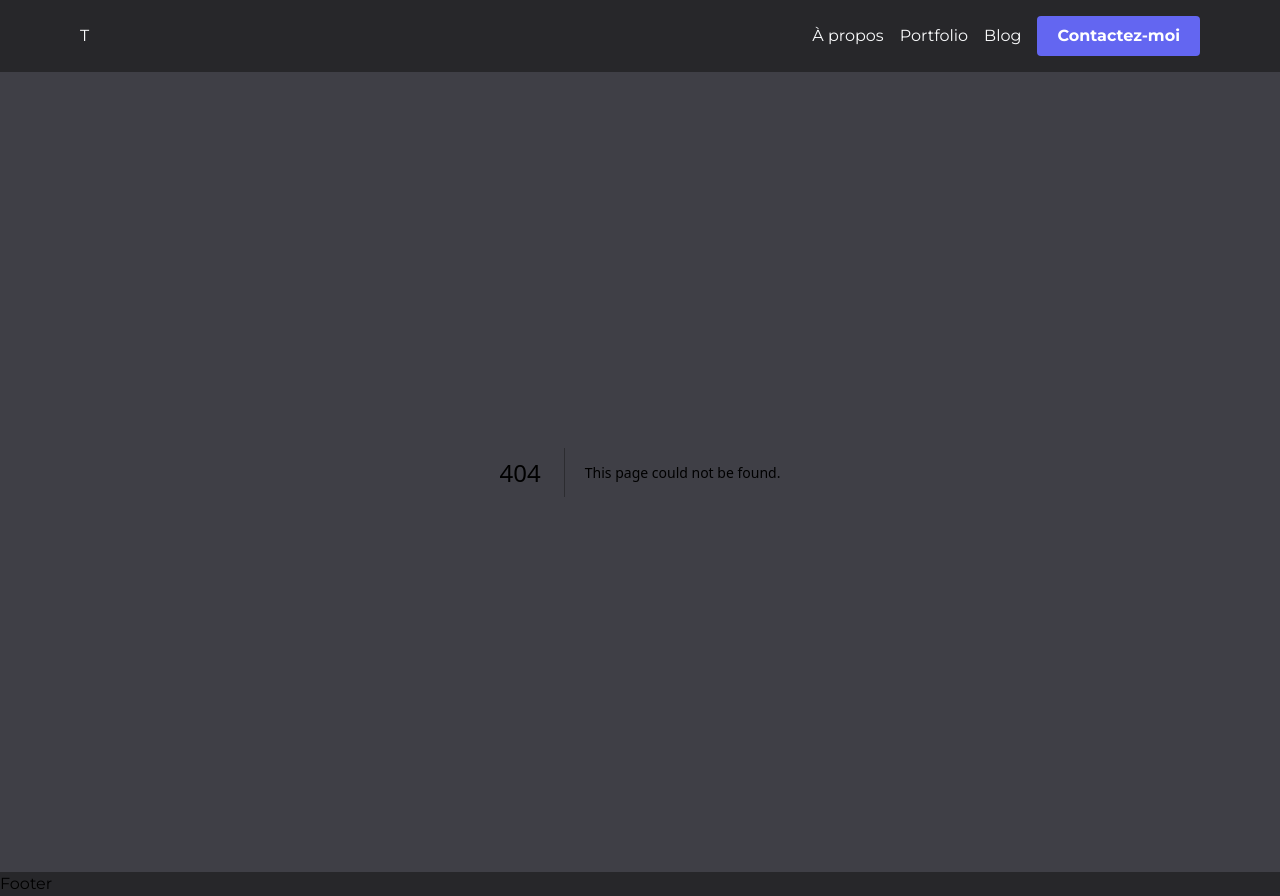
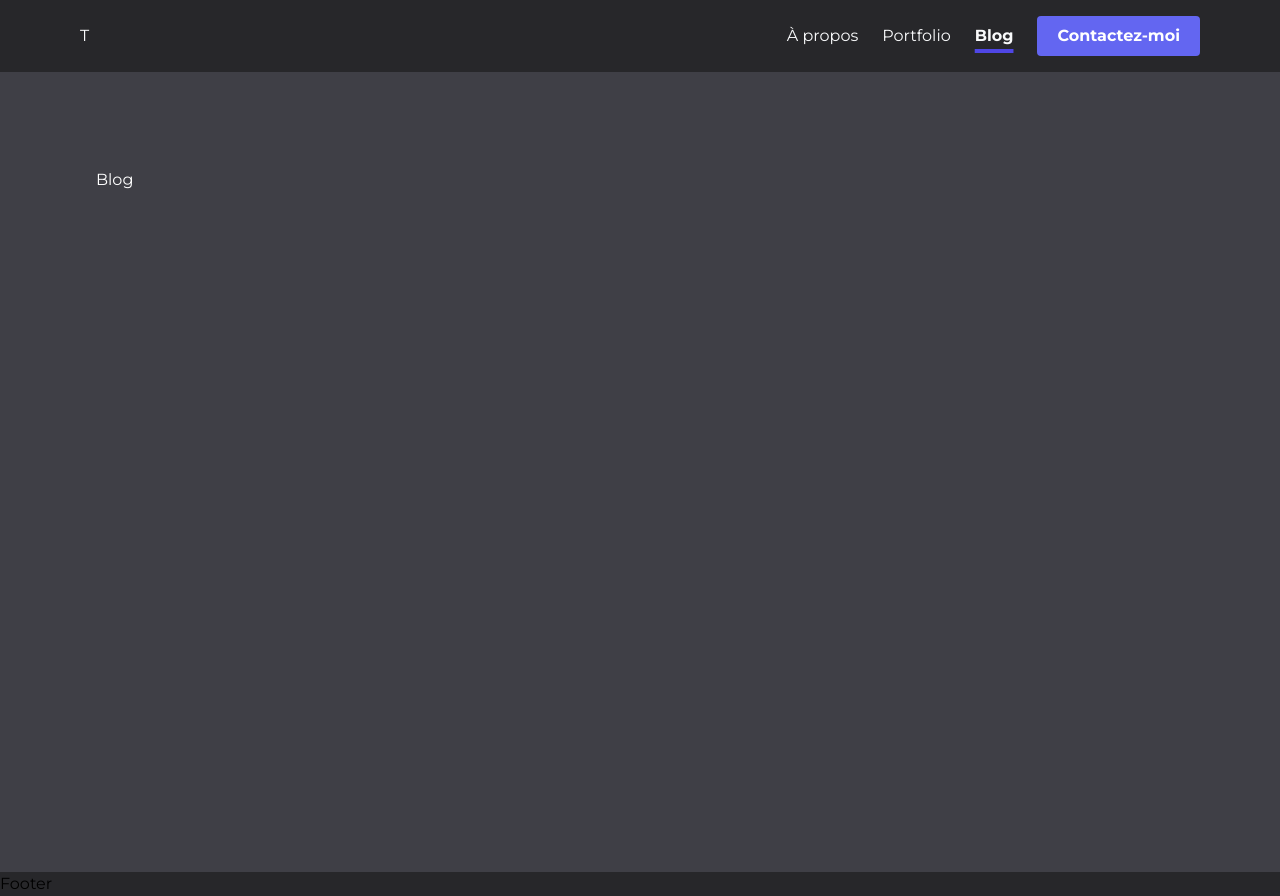
Before and after one commit to thomaspaysac/portfolio, a Next.js app: page /blog in a window 1280 px wide. Before the commit this address had no page. Built offline with nearby package versions, Linux system fonts and the light colour scheme.

Commit message:
Add visual effects to header's links

```diff
--- /dev/null
+++ b/app/blog/page.tsx
@@ -0,0 +1,7 @@
+export default function Page () {
+  return (
+    <div className="flex min-h-screen flex-col p-2 md:p-24 gap-10 text-white">
+      Blog
+    </div>
+  )
+};
--- a/app/globals.css
+++ b/app/globals.css
@@ -1,3 +1,20 @@
 @tailwind base;
 @tailwind components;
 @tailwind utilities;
+
+.nav-link {
+  text-decoration: underline 4px rgba(255,255,255,0);
+  text-underline-offset: 0;
+  transition: text-decoration-color 300ms, text-underline-offset 300ms;
+}
+
+.nav-link:hover {
+  text-decoration-color: rgba(79, 70, 229,1);
+  text-underline-offset: 8px;
+}
+
+
+.nav-link.active {
+  text-decoration-color: rgba(79, 70, 229,1);
+  text-underline-offset: 8px;
+}
--- a/app/layout.tsx
+++ b/app/layout.tsx
@@ -1,7 +1,7 @@
 import type { Metadata } from "next";
 import "./globals.css";
 import { montserrat } from "./lib/fonts";
-import Header from "./ui/Header";
+import Header from "./ui/header/Header";
 import Footer from "./ui/Footer";
 
 
--- a/app/page.tsx
+++ b/app/page.tsx
@@ -18,7 +18,7 @@ export default function Home() {
       <div className="tech_stacks flex flex-col md:flex-row justify-between gap-10 my-10">
         <div>
           <h3 className="mb-3"><code>Développement Frontend></code></h3>
-          <div className="flex gap-4">
+          <div className="flex row-span-2 gap-4">
             {
               techs_frontend.map((tech) => {
                 return <Card key={tech.id} source={tech.source} caption={tech.caption} />
--- /dev/null
+++ b/app/portfolio/page.tsx
@@ -0,0 +1,7 @@
+export default function Page () {
+  return (
+    <div className="flex min-h-screen flex-col p-2 md:p-24 gap-10 text-white">
+      Test
+    </div>
+  )
+}
--- a/app/ui/Header.tsx
+++ /dev/null
@@ -1,13 +0,0 @@
-export default function Header () {
-  return (
-    <header className="flex gap-4 items-center py-4 px-20 bg-zinc-800 text-gray-50 ">
-      <h1>T</h1>
-      <div className="ml-auto">À propos</div>
-      <div>Portfolio</div>
-      <div>Blog</div>
-      <button className="bg-indigo-500 px-5 py-2 font-bold text-white rounded transition-all hover:bg-indigo-600 hover:cursor-pointer">
-        Contactez-moi
-      </button>
-    </header>
-  )
-}
--- /dev/null
+++ b/app/ui/header/Header.tsx
@@ -0,0 +1,42 @@
+'use client';
+
+import "../../globals.css";
+import Link from "next/link";
+import { usePathname } from "next/navigation";
+import clsx from "clsx";
+
+const links = [
+  { name: 'À propos', href: '/'},
+  { name: 'Portfolio', href: '/portfolio'},
+  { name: 'Blog', href: '/blog'},
+];
+
+export default function Header () {
+  const pathname = usePathname();
+
+  return (
+    <header className="flex gap-6 items-center py-4 px-20 bg-zinc-800 text-gray-50 ">
+      <h1 className="mr-auto">T</h1>
+      {
+        links.map((link, i) => {
+          return (
+            <Link
+              key={i}
+              href={link.href}
+              className={clsx(
+                'nav-link',
+                {
+                "active underline underline-offset-8 decoration-4 font-bold" : pathname === link.href
+              })}
+            >
+                {link.name}
+            </Link>
+          )
+        })
+      }
+      <button className="bg-indigo-500 px-5 py-2 font-bold text-white rounded transition-all hover:bg-indigo-600 hover:cursor-pointer">
+        Contactez-moi
+      </button>
+    </header>
+  )
+}
```
Also changed, not shown: package.json (+6 -5 lines), 1 other file (tests, documents, lock files or other folders).
